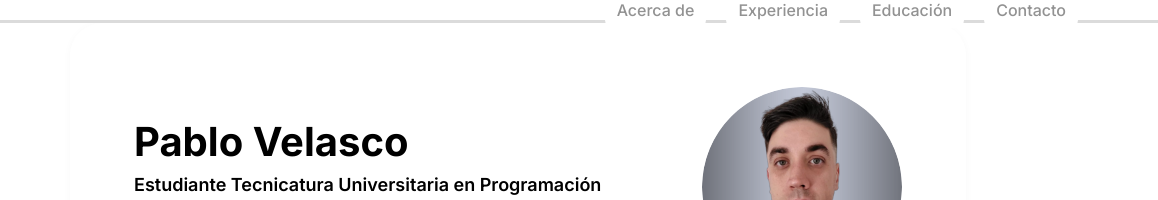
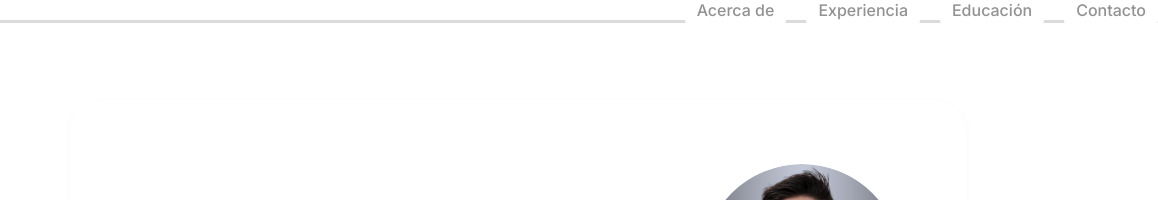
Before and after one commit to Pablo-r-stack/utn-portfolio, a plain HTML site: page index.html in a window 1280 px wide. Shown: the top 200 px of the page, 122-1280 px from the left. Drawn offline with Linux system fonts and the light colour scheme.

Commit message:
feat: add responsive behavior

```diff
--- a/index.css
+++ b/index.css
@@ -21,6 +21,11 @@
   scroll-behavior: smooth;
 }
 
+body, html {
+  overflow-x: hidden;
+  overflow-y: auto;
+}
+
 section {
   border-bottom: 3px solid var(--light-grey);
   scroll-margin-top: 100px;
@@ -33,12 +38,13 @@ section:last-child {
 /* Header */
 .navbar {
   display: flex;
+  width: 100%;
   justify-content: space-between;
   padding: 0 40px;
   background-color: var(--white);
   align-items: center;
   border-bottom: 3px solid var(--light-grey);
-  position: sticky;
+  position: fixed;
   top: 0;
 }
 
@@ -76,7 +82,7 @@ section:last-child {
 
 main {
   max-width: 70%;
-  margin: 0 auto;
+  margin: 100px auto;
 }
 
 /* Title Section */
```
